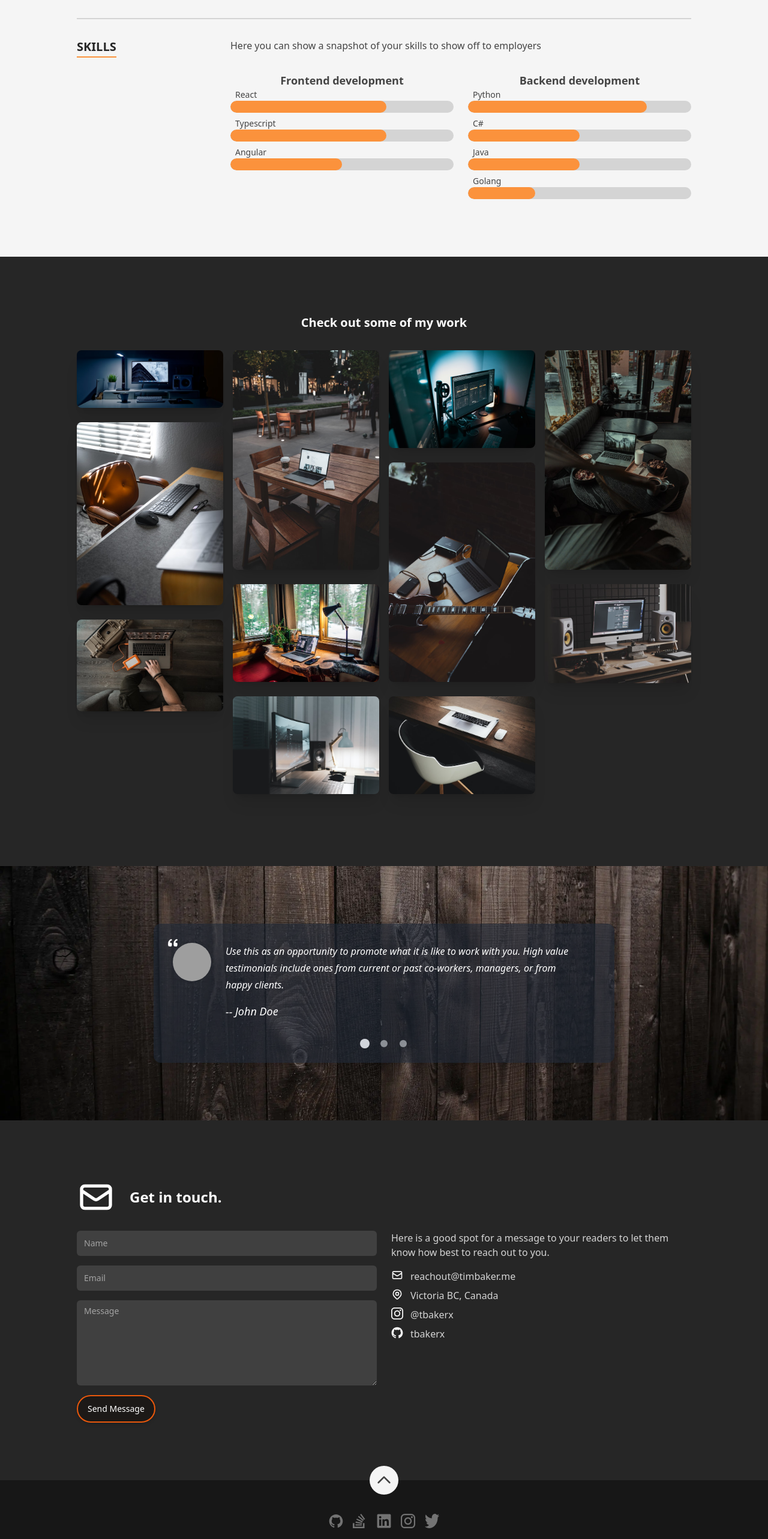
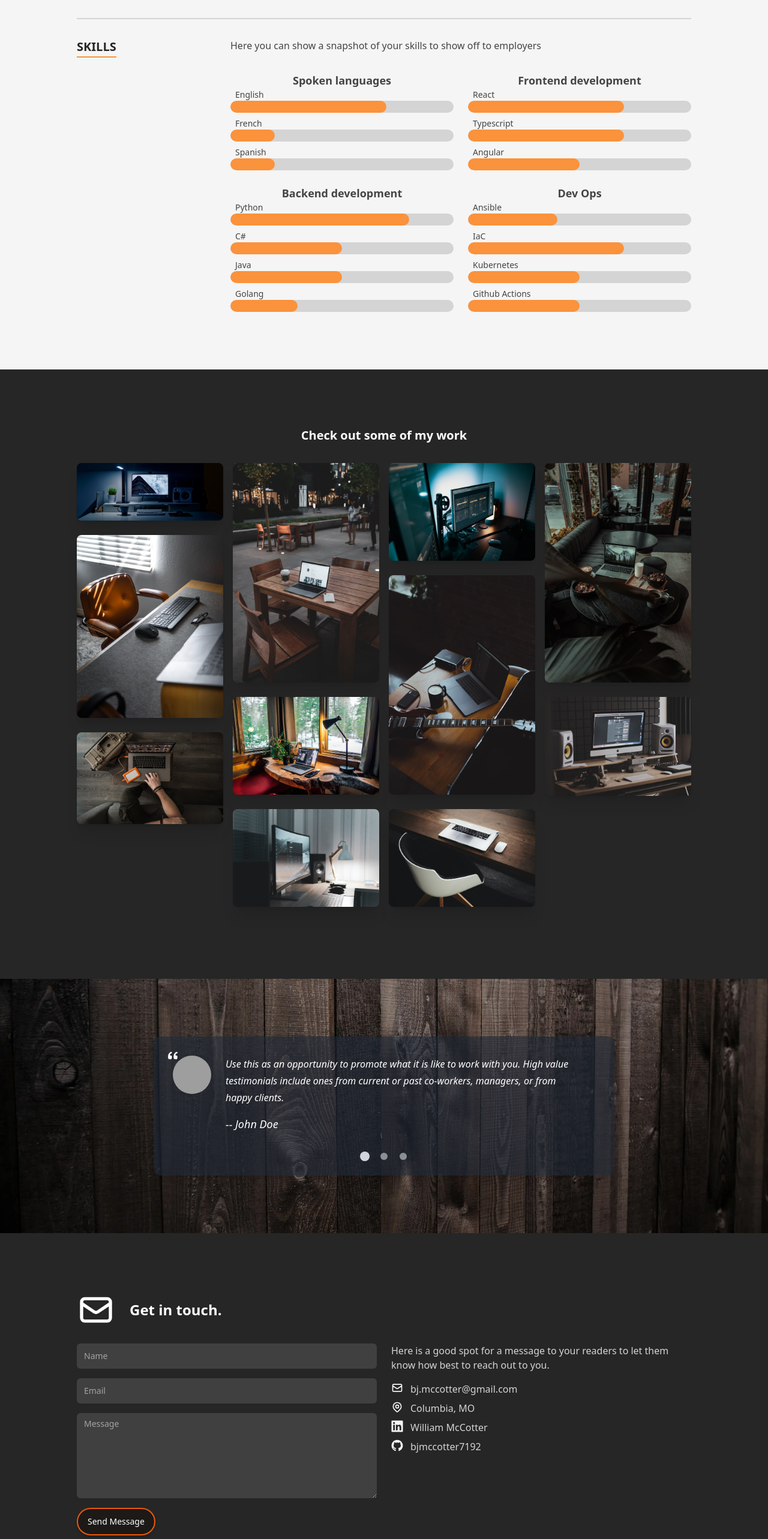
Before and after one commit to bjmccotter7192/mccotter-net-resume, a Next.js app: page / in a window 1280 px wide. Shown: the part 1840-4406 px from the top of the page at 60% size. Built offline with nearby package versions, Linux system fonts and the light colour scheme; grey boxes are pictures that could not be loaded.

Commit message:
updating some more data and testing pipeline

```diff
--- a/src/data/data.tsx
+++ b/src/data/data.tsx
@@ -120,23 +120,23 @@ export const aboutData: About = {
  * Skills section
  */
 export const skills: SkillGroup[] = [
-  // {
-  //   name: 'Spoken languages',
-  //   skills: [
-  //     {
-  //       name: 'English',
-  //       level: 10,
-  //     },
-  //     {
-  //       name: 'French',
-  //       level: 4,
-  //     },
-  //     {
-  //       name: 'Spanish',
-  //       level: 3,
-  //     },
-  //   ],
-  // },
+  {
+    name: 'Spoken languages',
+    skills: [
+      {
+        name: 'English',
+        level: 7,
+      },
+      {
+        name: 'French',
+        level: 2,
+      },
+      {
+        name: 'Spanish',
+        level: 2,
+      },
+    ],
+  },
   {
     name: 'Frontend development',
     skills: [
@@ -175,23 +175,27 @@ export const skills: SkillGroup[] = [
       },
     ],
   },
-  // {
-  //   name: 'Mobile development',
-  //   skills: [
-  //     {
-  //       name: 'React Native',
-  //       level: 9,
-  //     },
-  //     {
-  //       name: 'Flutter',
-  //       level: 4,
-  //     },
-  //     {
-  //       name: 'Swift',
-  //       level: 3,
-  //     },
-  //   ],
-  // },
+  {
+    name: 'Dev Ops',
+    skills: [
+      {
+        name: 'Ansible',
+        level: 4,
+      },
+      {
+        name: 'IaC',
+        level: 7,
+      },
+      {
+        name: 'Kubernetes',
+        level: 5,
+      },
+      {
+        name: 'Github Actions',
+        level: 5,
+      },
+    ],
+  },
 ];
 
 /**
@@ -343,23 +347,23 @@ export const contact: ContactSection = {
   items: [
     {
       type: ContactType.Email,
-      text: 'reachout@timbaker.me',
-      href: 'mailto:reachout@timbaker.me',
+      text: 'bj.mccotter@gmail.com',
+      href: 'mailto:bj.mccotter@gmail.com',
     },
     {
       type: ContactType.Location,
-      text: 'Victoria BC, Canada',
-      href: 'https://www.google.ca/maps/place/Victoria,+BC/@48.4262362,-123.376775,14z',
+      text: 'Columbia, MO',
+      href: 'https://www.google.ca/maps/place/Columbia,+MO/@38.9466066,-92.4008786,12z',
     },
     {
-      type: ContactType.Instagram,
-      text: '@tbakerx',
-      href: 'https://www.instagram.com/tbakerx/',
+      type: ContactType.LinkedIn,
+      text: 'William McCotter',
+      href: 'https://www.linkedin.com/in/william-mccotter-455045188/',
     },
     {
       type: ContactType.Github,
-      text: 'tbakerx',
-      href: 'https://github.com/tbakerx',
+      text: 'bjmccotter7192',
+      href: 'https://github.com/bjmccotter7192',
     },
   ],
 };
```
